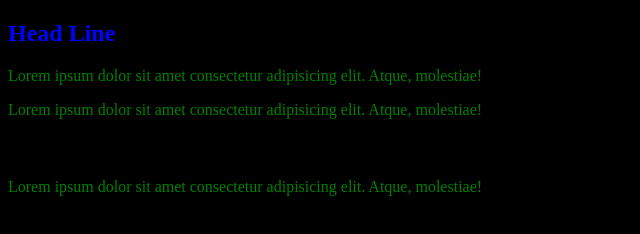
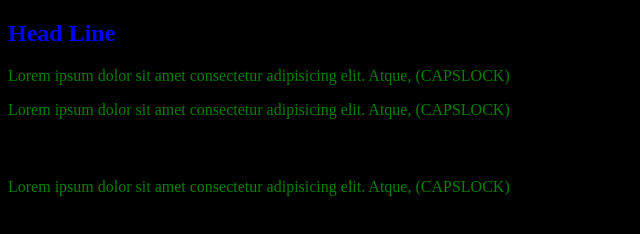
Before and after one commit to Yunus012/localizedRepo, a plain HTML site: page index.html in a window 1280 px wide. Shown: the whole page, without its empty margins (0-640 px from the left). Drawn offline with Linux system fonts and the light colour scheme; a script that the page names is missing.

Commit message:
add capslock

```diff
--- a/index.html
+++ b/index.html
@@ -14,17 +14,14 @@
     <div class="container">
         <h2>Head Line</h2>
         <p>
-            Lorem ipsum dolor sit amet consectetur adipisicing elit. Atque,
-            molestiae!
+            Lorem ipsum dolor sit amet consectetur adipisicing elit. Atque, (CAPSLOCK)
         </p>
         <p>
-            Lorem ipsum dolor sit amet consectetur adipisicing elit. Atque,
-            molestiae!
+            Lorem ipsum dolor sit amet consectetur adipisicing elit. Atque, (CAPSLOCK)
         </p>
         <h3>Sub Head Line</h3>
         <p>
-            Lorem ipsum dolor sit amet consectetur adipisicing elit. Atque,
-            molestiae!
+            Lorem ipsum dolor sit amet consectetur adipisicing elit. Atque, (CAPSLOCK)
         </p>
     </div>
 </body>
```
